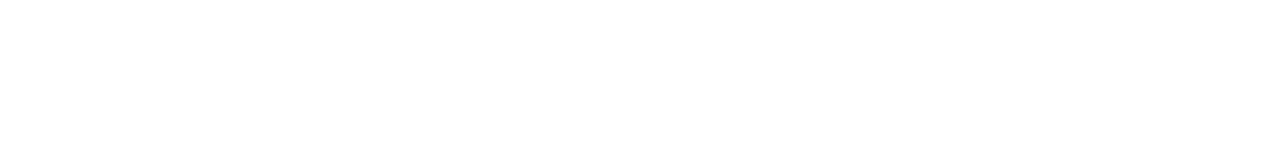
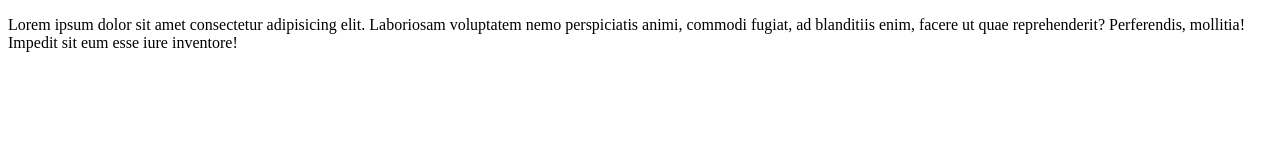
Before and after one commit to adrianotessaro1/Projeto-1, a plain HTML site: page index.html in a window 1280 px wide. Drawn offline with Linux system fonts and the light colour scheme.

Commit message:
Adicionado texto no body

```diff
--- a/index.html
+++ b/index.html
@@ -6,6 +6,6 @@
     <title>Curso Gratuito GITHUB</title>
 </head>
 <body>
-
+    <p>Lorem ipsum dolor sit amet consectetur adipisicing elit. Laboriosam voluptatem nemo perspiciatis animi, commodi fugiat, ad blanditiis enim, facere ut quae reprehenderit? Perferendis, mollitia! Impedit sit eum esse iure inventore!</p>
 </body>
 </html>
```
